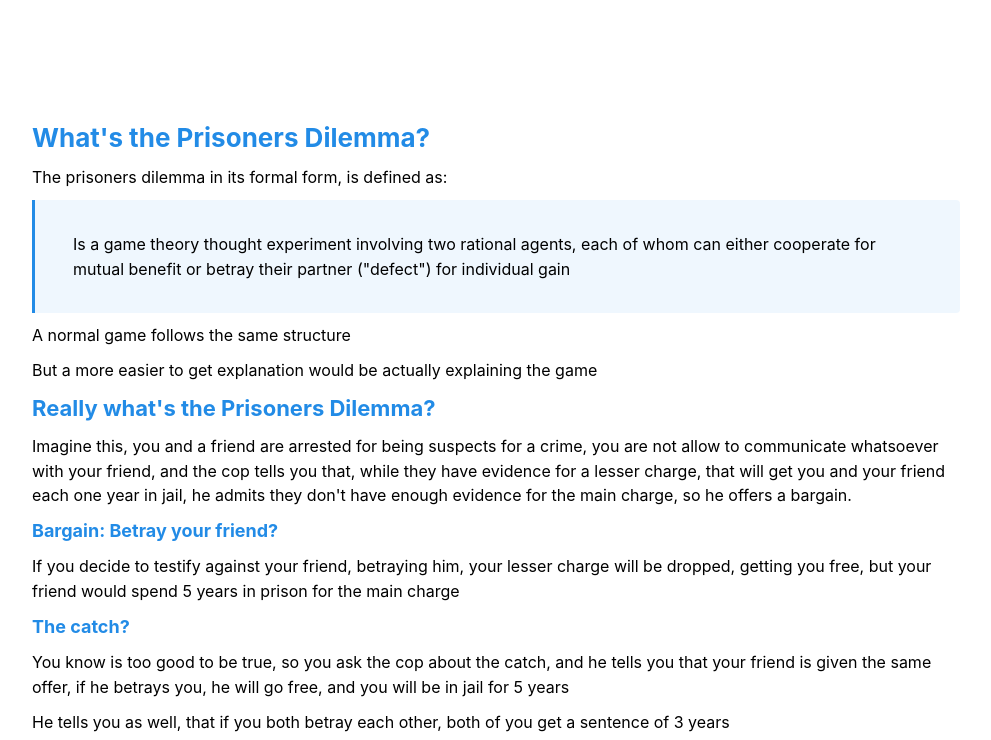
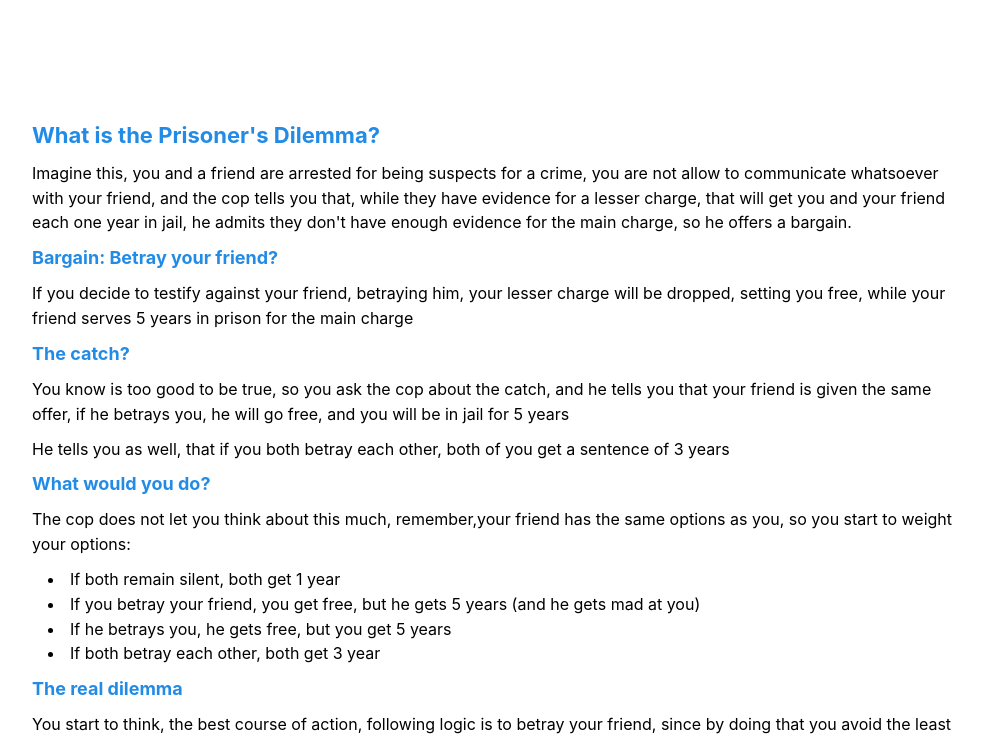
Before and after one commit to AndresCRamos/prisoners-dilemma, a React (Vite) app: page / in a window 1280 px wide. Shown: the part 680-1420 px from the top of the page, without its empty margins (144-1135 px from the left). Built offline with nearby package versions, Linux system fonts and the light colour scheme.

Commit message:
Delete Prisoner's dilemma explanation overhead

```diff
--- a/src/components/LearnMore/ExplanationIntro.tsx
+++ b/src/components/LearnMore/ExplanationIntro.tsx
@@ -1,25 +1,11 @@
-import { Blockquote, List, Stack, Text, Title } from "@mantine/core";
+import { List, Stack, Text, Title } from "@mantine/core";
 import React from "react";
 
 const ExplanationIntro: React.FC = () => {
   return (
     <Stack component={"article"} gap={"xs"}>
-      <Title order={2} className="text-[--mantine-primary-color-filled]">
-        What's the Prisoners Dilemma?
-      </Title>
-      <Text>The prisoners dilemma in its formal form, is defined as:</Text>
-      <Blockquote>
-        Is a game theory thought experiment involving two rational agents, each
-        of whom can either cooperate for mutual benefit or betray their partner
-        ("defect") for individual gain
-      </Blockquote>
-      <Text>A normal game follows the same structure</Text>
-      <Text>
-        But a more easier to get explanation would be actually explaining the
-        game
-      </Text>
       <Title order={3} className="text-[--mantine-primary-color-filled]">
-        Really what's the Prisoners Dilemma?
+        What is the Prisoner's Dilemma?
       </Title>
       <Text>
         Imagine this, you and a friend are arrested for being suspects for a
@@ -33,7 +19,7 @@ const ExplanationIntro: React.FC = () => {
       </Title>
       <Text>
         If you decide to testify against your friend, betraying him, your lesser
-        charge will be dropped, getting you free, but your friend would spend 5
+        charge will be dropped, setting you free, while your friend serves 5
         years in prison for the main charge
       </Text>
       <Title order={4} className="text-[--mantine-primary-color-filled]">
```
